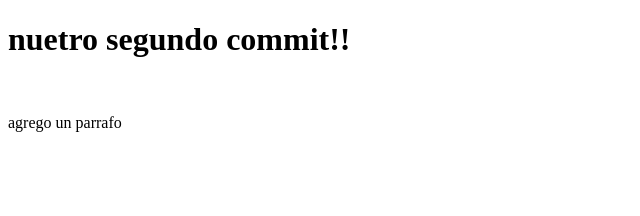
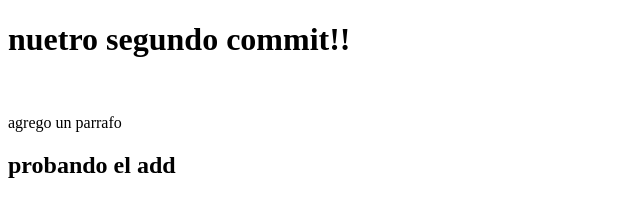
Before and after one commit to toronodark/PrimerT_trabajo_git, a plain HTML site: page clase02-02/index.html in a window 1280 px wide. Shown: the whole page, without its empty margins (0-640 px from the left). Drawn offline with Linux system fonts and the light colour scheme.

Commit message:
agregue un h2

```diff
--- a/clase02-02/index.html
+++ b/clase02-02/index.html
@@ -10,5 +10,6 @@
 <h1>nuetro segundo commit!!</h1>
 <br>
 <p>agrego un parrafo</p>
+<h2>probando el add</h2>
 </body>
 </html>
```
